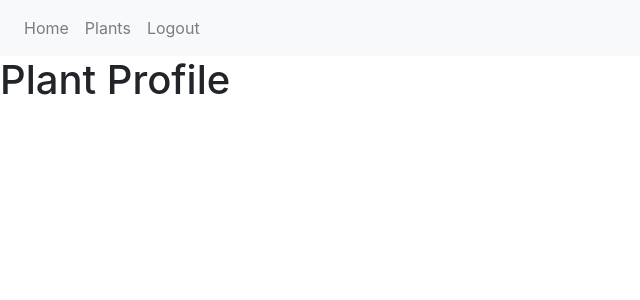
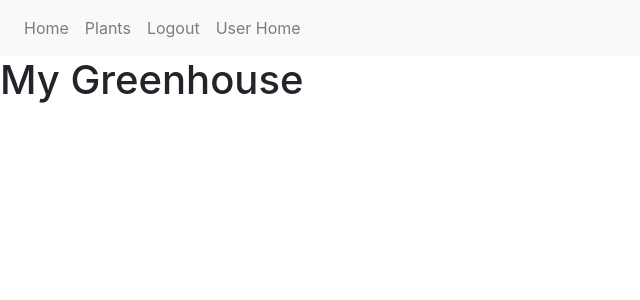
Before and after one commit to bekahbooGH/Plant-proj, a Flask app: page /profile in a window 1280 px wide. Shown: the top 300 px of the page, without its empty margins (0-640 px from the left). Run offline with Flask 2, Linux system fonts and the light colour scheme; the visitor is signed in with stand-in values (Sample User, id 1); some libraries are stand-ins or nearby versions.

Commit message:
Finished functionality for now. Added map.

```diff
--- a/server.py
+++ b/server.py
@@ -4,6 +4,7 @@ from flask import (Flask, render_template, request, flash, session,
                    redirect)
 from model import connect_to_db
 import crud
+# Might have to import sys and os
 
 from jinja2 import StrictUndefined
 
@@ -195,21 +196,24 @@ def remove_plant_():
     plants_added = crud.get_profile_by_user_id(user_id)
     return render_template('plant_profile.html', plants_added=plants_added)
 
-    @app.route("/update-user", methods=["POST"])
-    def update_user_fname():
-        """Allow user to update their own fname from their profile screen."""
+    # @app.route("/update-user", methods=["POST"])
+    # def update_user_fname():
+    #     """Allow user to update their own fname from their profile screen."""
 
-        existing_user = crud.get_user_by_email(session['email']) ### USES THE SESSION INFO INSTEAD OF A A HIDDEN INPUT ###
-        fname = request.form.get('name-input')
+    #     existing_user = crud.get_user_by_email(session['email']) ### USES THE SESSION INFO INSTEAD OF A A HIDDEN INPUT ###
+    #     fname = request.form.get('name-input')
 
-        crud.update_user_fname(existing_user.id, fname)
+    #     crud.update_user_fname(existing_user.id, fname)
 
-        session['name'] = fname  ### THEN ALSO OVERWIRE/UPDATE/RESET THE SESSION INFO FOR THE THING THAT YOU'RE ALSO SETTING IN THE DB##
-        flash(f"Your name has been successfully updated to: ''{fname}''")
+    #     session['name'] = fname  ### THEN ALSO OVERWIRE/UPDATE/RESET THE SESSION INFO FOR THE THING THAT YOU'RE ALSO SETTING IN THE DB##
+    #     flash(f"Your name has been successfully updated to: ''{fname}''")
 
-        return redirect('/profile')
+    #     return redirect('/profile')
 
+@app.route('/map')
+def show_map():
 
+    return render_template('map.html', map=map)
 
 
 
--- a/templates/base.html
+++ b/templates/base.html
@@ -6,6 +6,16 @@
     <title>
       {% block title %}{% endblock %}
     </title>
+
+
+    <script src="/static/js/map.js"></script>
+    <script src="https://polyfill.io/v3/polyfill.min.js?features=default "></script>
+
+
+<script
+src="https://maps.googleapis.com/maps/api/js?key=AIzaSyD1Qq7Abg5R-6fIsmu6wDYKGMLXuuxWkag&callback=initMap&libraries=&v=weekly"
+defer
+></script>
     <link rel="stylesheet" href="https://cdn.jsdelivr.net/npm/bootstrap@4.5.3/dist/css/bootstrap.min.css"
     integrity="sha384-TX8t27EcRE3e/ihU7zmQxVncDAy5uIKz4rEkgIXeMed4M0jlfIDPvg6uqKI2xXr2"
     crossorigin="anonymous">
@@ -14,7 +24,7 @@
     integrity="sha384-+d0P83n9kaQMCwj8F4RJB66tzIwOKmrdb46+porD/OvrJ+37WqIM7UoBtwHO6Nlg"
     crossorigin="anonymous">
 
-    <link rel="stylesheet" href="/static/css/styles.css">
+    <!-- <link rel="stylesheet" href="/static/css/styles.css"> -->
     {% block head %}{% endblock %}
   </head>
   <body>
@@ -33,6 +43,8 @@
         {% if session.get('user_id') %}
         <li class="nav-item"></li>
           <a class="nav-link" href="/logout">Logout</a>
+          <li class="nav-item"></li>
+          <a class="nav-link" href="/user-home">User Home</a>
 
           {% else %}
 
--- a/templates/plant_profile.html
+++ b/templates/plant_profile.html
@@ -2,7 +2,7 @@
 {% block title %}My Greenhouse{% endblock %}
 
 {% block body %}
-  <h1>Plant Profile</h1>
+  <h1>My Greenhouse</h1>
 {% if plants_added %}
   <ul>
     {% for profile in plants_added %}
```
